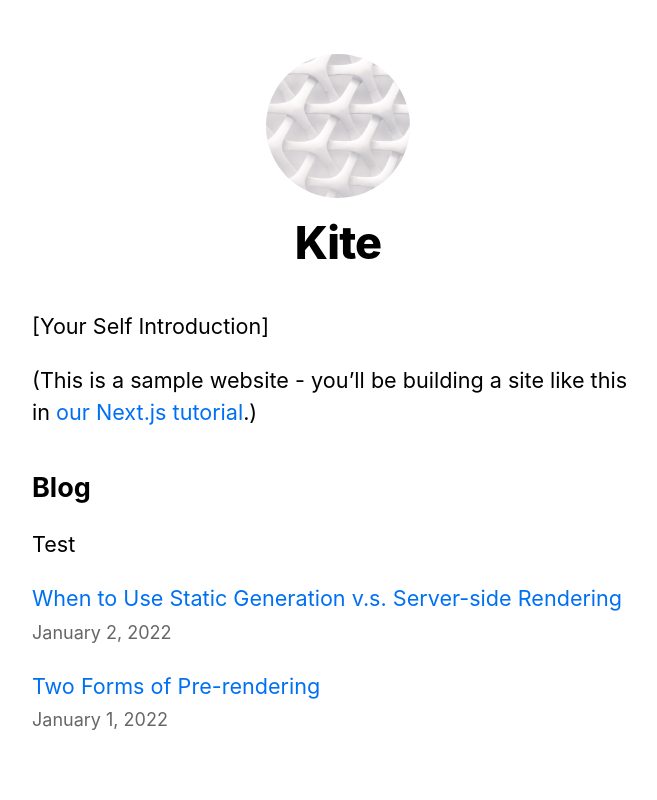
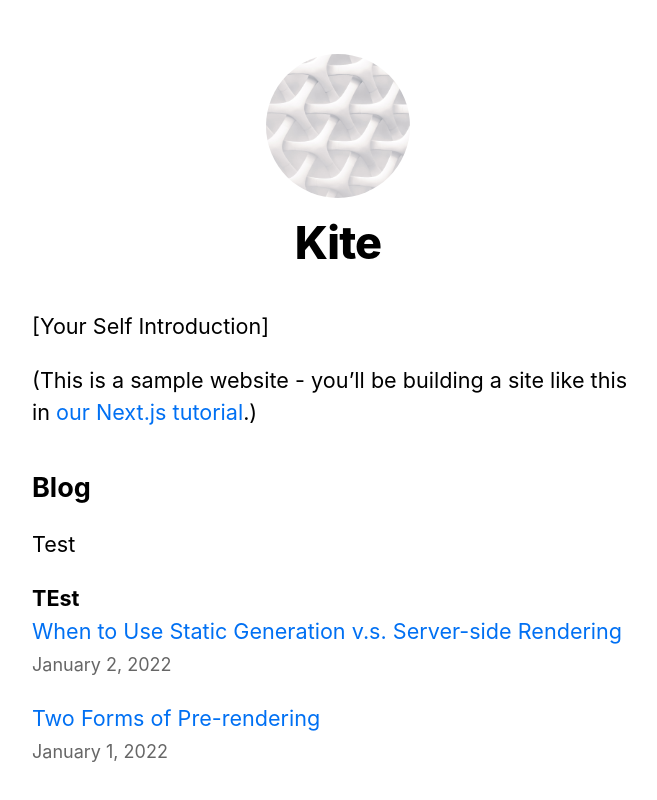
Before and after one commit to slywyrm/kite-explain-git, a Next.js app: page / in a window 1280 px wide. Shown: the top 800 px of the page, without its empty margins (302-959 px from the left). Built offline with nearby package versions, Linux system fonts and the light colour scheme.

Commit message:
added test

```diff
--- a/pages/index.tsx
+++ b/pages/index.tsx
@@ -31,6 +31,7 @@ export default function Home({
       <section className={`${utilStyles.headingMd} ${utilStyles.padding1px}`}>
         <h2 className={utilStyles.headingLg}>Blog</h2>
         <p>{test}</p>
+        <b>TEst</b>
         <ul className={utilStyles.list}>
           {allPostsData.map(({ id, date, title }) => (
             <li className={utilStyles.listItem} key={id}>
```
